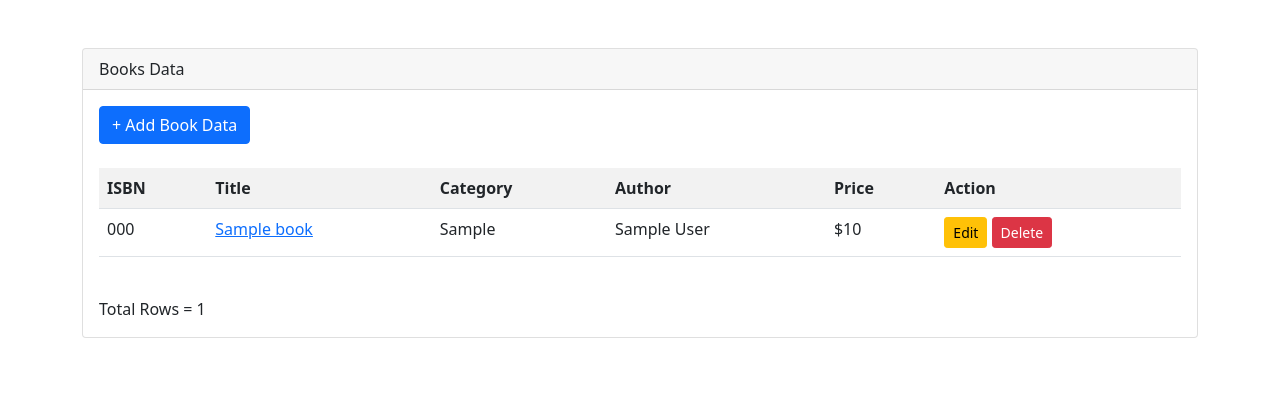
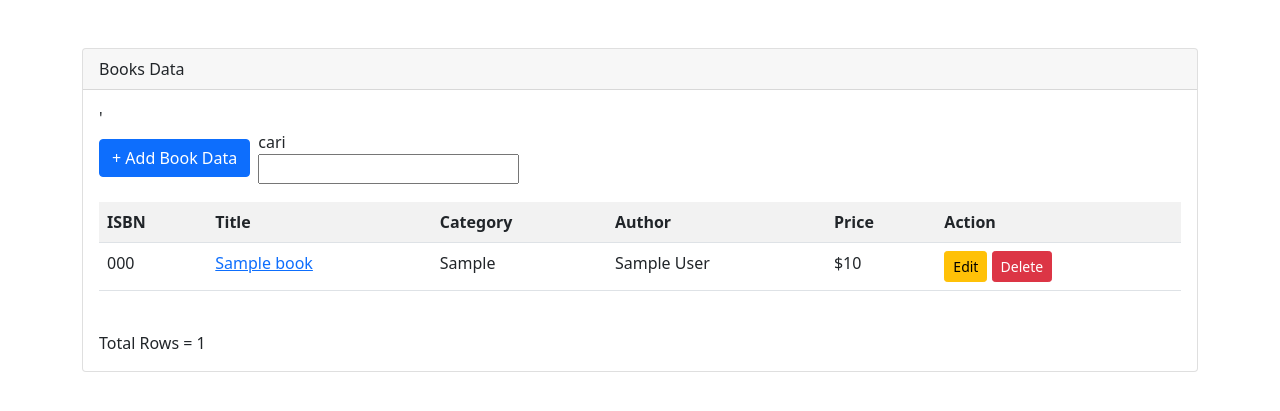
Before and after one commit to nidanaafilatulh/PBP_connectDB, a PHP site: page /view_book.php in a window 1280 px wide. Shown: the top 411 px of the page. Run offline with PHP 8.4, Linux system fonts and the light colour scheme; tables that the repository leaves empty or names only in its code hold one stand-in row (values such as "Sample post").

Commit message:
feat: search

```diff
--- a/view_book.php
+++ b/view_book.php
@@ -4,8 +4,17 @@
 ?>
 <div class="card mt-5">
     <div class="card-header">Books Data</div>
-    <div class="card-body">
-        <a href="add_book.php" class="btn btn-primary mb-4">+ Add Book Data</a>
+    <div class="card-body">'
+        <div class="d-flex align-items-center mb-3">
+            <a href="add_book.php" class="btn btn-primary">+ Add Book Data</a>
+            <form action="" class="form-groupm mx-2">
+                <label for="">cari</label>
+                <input type="text" name="search" id="search" class="form-check">
+            </form>
+        </div>
+
+
+        </form>
         <table class="table table-striped">
             <tr>
                 <th>ISBN</th>
```
